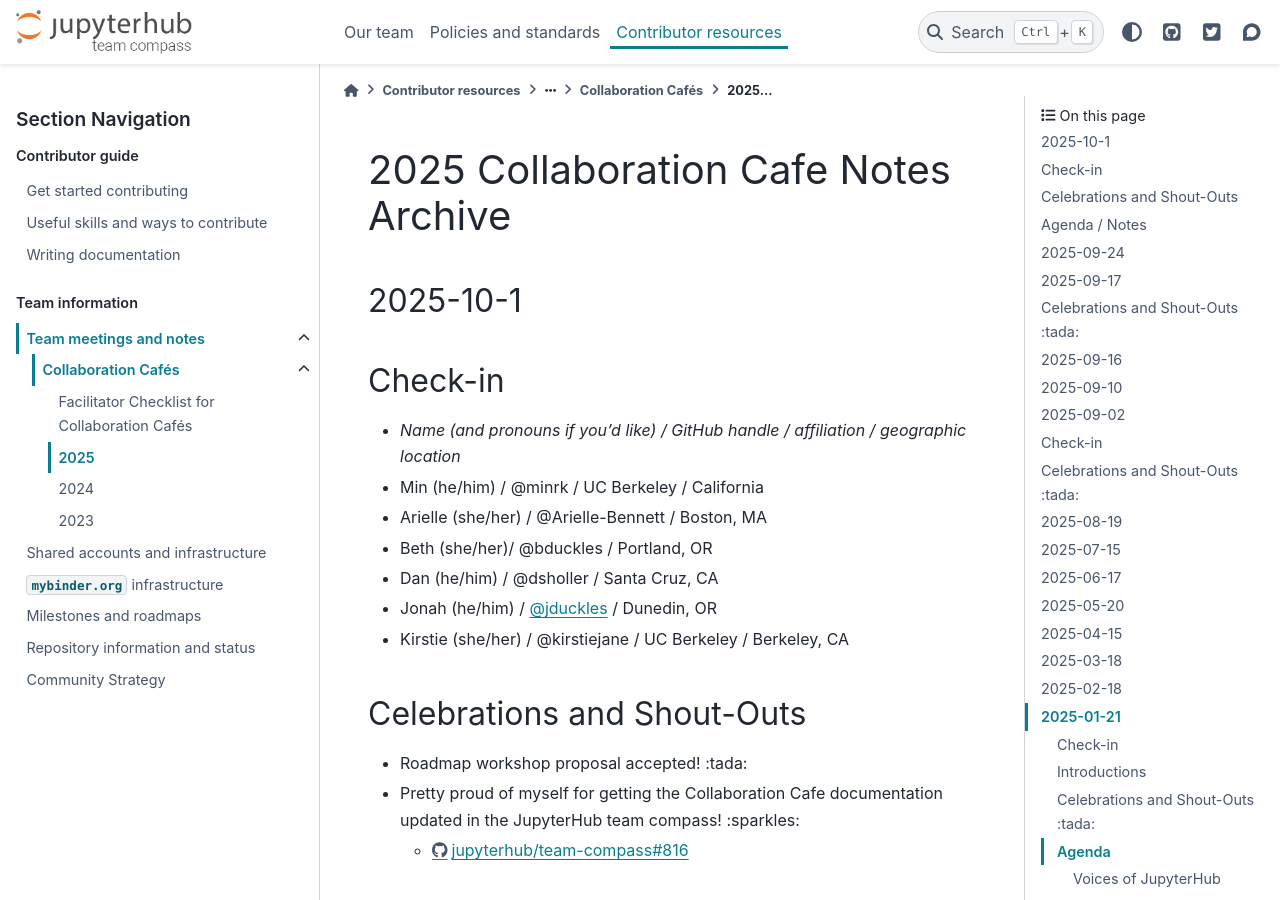
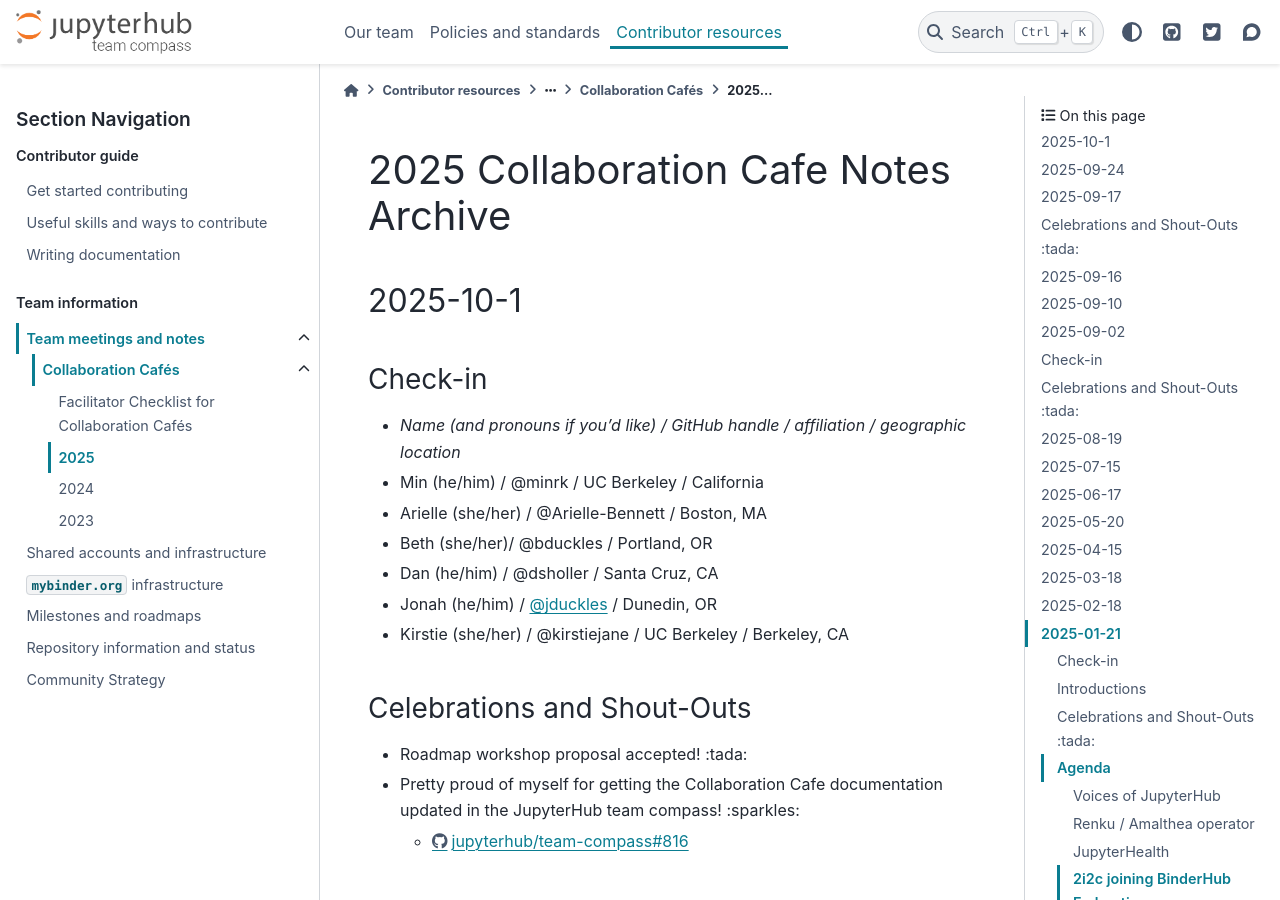
Before and after one commit to jupyterhub/team-compass, a Sphinx documentation site: the page built from docs/meetings/collab-cafe/2025.md, in a window 1280 px wide and 900 px high. Built offline with Sphinx 7.4.7 and the PyData theme 0.15.4, drawn with Linux system fonts in a browser that asks for light colours; the version number could not be read and is left out.

Commit message:
Fixed header levels

```diff
--- a/docs/meetings/collab-cafe/2025.md
+++ b/docs/meetings/collab-cafe/2025.md
@@ -2,7 +2,7 @@
 
 ## 2025-10-1
 
-## Check-in
+### Check-in
 
 * _Name (and pronouns if you'd like) / GitHub handle / affiliation / geographic location_
 * Min (he/him) / @minrk / UC Berkeley / California
@@ -12,13 +12,13 @@
 * Jonah (he/him) / [@jduckles](https://github.com/jduckles) / Dunedin, OR
 * Kirstie (she/her) / @kirstiejane / UC Berkeley / Berkeley, CA
 
-## Celebrations and Shout-Outs
+### Celebrations and Shout-Outs
 
 * Roadmap workshop proposal accepted! :tada:
 * Pretty proud of myself for getting the Collaboration Cafe documentation updated in the JupyterHub team compass! :sparkles:
   * https://github.com/jupyterhub/team-compass/pull/816
 
-## Agenda / Notes
+### Agenda / Notes
 
 * End-of-year HubDash
     * Remote first
```
